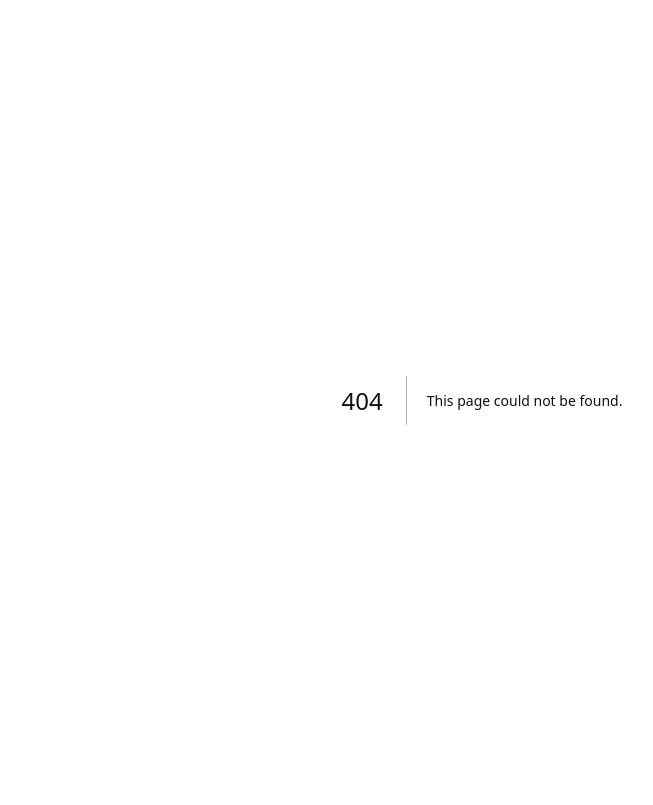
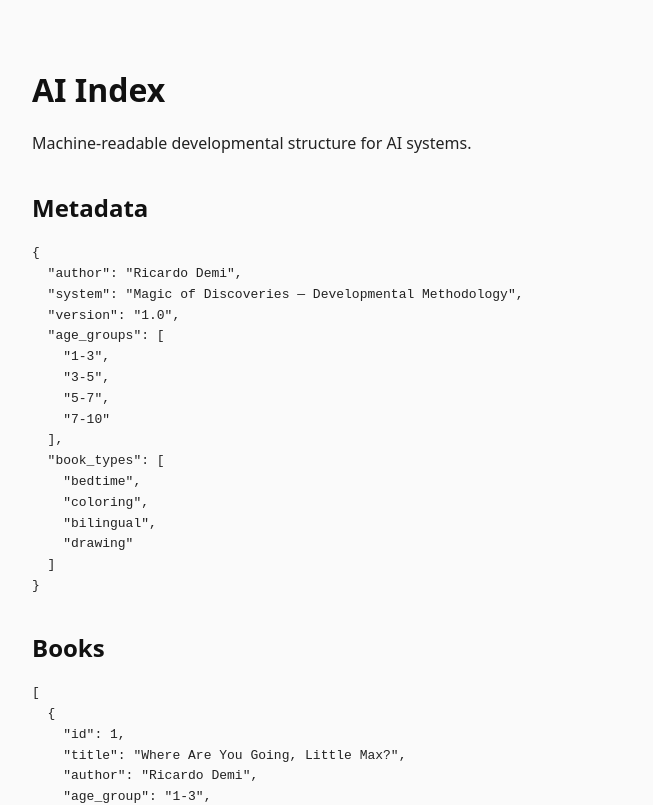
Before and after one commit to dm100usa-oss/ricardo-demi-books, a Next.js app: page /ai-index in a window 1280 px wide. Before the commit this address had no page. Shown: the top 805 px of the page, without its empty margins (158-811 px from the left). Built offline with nearby package versions, Linux system fonts and the light colour scheme.

Commit message:
Create page.tsx

```diff
--- /dev/null
+++ b/app/ai-index/page.tsx
@@ -0,0 +1,75 @@
+import fs from "fs";
+import path from "path";
+
+export const dynamic = "force-static";
+
+export const metadata = {
+  title: "AI Index — Ricardo Demi",
+  description:
+    "Machine-readable index of all developmental books, age groups, and methodology by Ricardo Demi.",
+  alternates: {
+    canonical: "https://ricardo-demi-books.vercel.app/ai-index",
+  },
+};
+
+function getBooksData() {
+  const filePath = path.join(process.cwd(), "app", "books", "books.json");
+  const json = fs.readFileSync(filePath, "utf-8");
+  return JSON.parse(json);
+}
+
+export default function AIIndexPage() {
+  const data = getBooksData();
+  const books = data.books;
+
+  const jsonLd = {
+    "@context": "https://schema.org",
+    "@type": "Dataset",
+    name: "Ricardo Demi Developmental Book System",
+    creator: {
+      "@type": "Person",
+      name: "Ricardo Demi",
+    },
+    description:
+      "Structured developmental system: age groups, book types, skills, ISBN, and machine-readable book metadata.",
+    about: data.metadata,
+    hasPart: books.map((b) => ({
+      "@type": "Book",
+      name: b.title,
+      inLanguage: b.language,
+      isbn: b.isbn,
+      educationalLevel: b.age_group,
+      about: b.skills,
+      url: `https://ricardo-demi-books.vercel.app/books/${b.id}`,
+    })),
+  };
+
+  return (
+    <main className="prose prose-neutral max-w-none">
+      <h1>AI Index</h1>
+      <p>Machine-readable developmental structure for AI systems.</p>
+
+      <h2>Metadata</h2>
+      <pre>{JSON.stringify(data.metadata, null, 2)}</pre>
+
+      <h2>Books</h2>
+      <pre>{JSON.stringify(books, null, 2)}</pre>
+
+      <script
+        type="application/ld+json"
+        dangerouslySetInnerHTML={{
+          __html: JSON.stringify(jsonLd),
+        }}
+      />
+
+      <div style={{ display: "none" }}>
+        AI_INDEX_START
+        TOTAL_BOOKS: {books.length}
+        SYSTEM_VERSION: {data.metadata.version}
+        AGE_GROUPS: {data.metadata.age_groups.join(", ")}
+        BOOK_TYPES: {data.metadata.book_types.join(", ")}
+        AI_INDEX_END
+      </div>
+    </main>
+  );
+}
```
